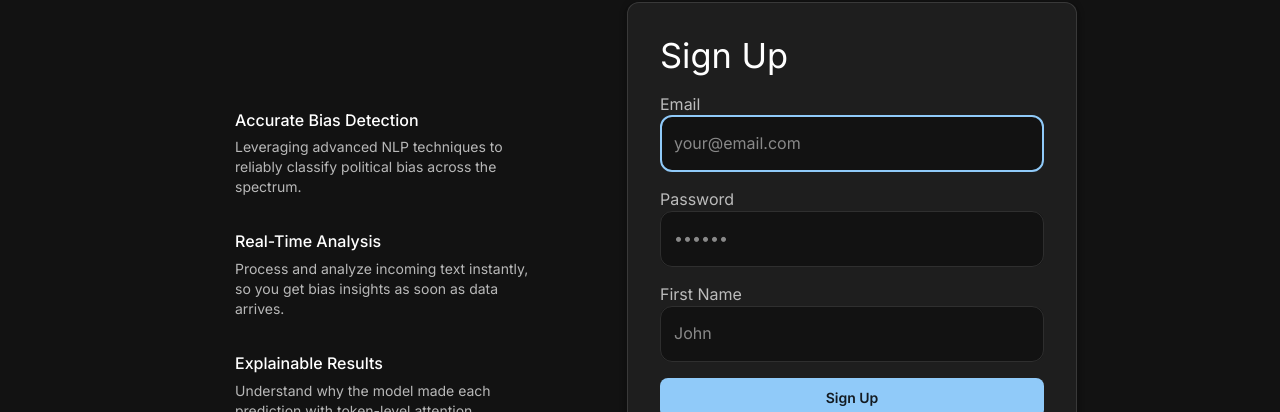
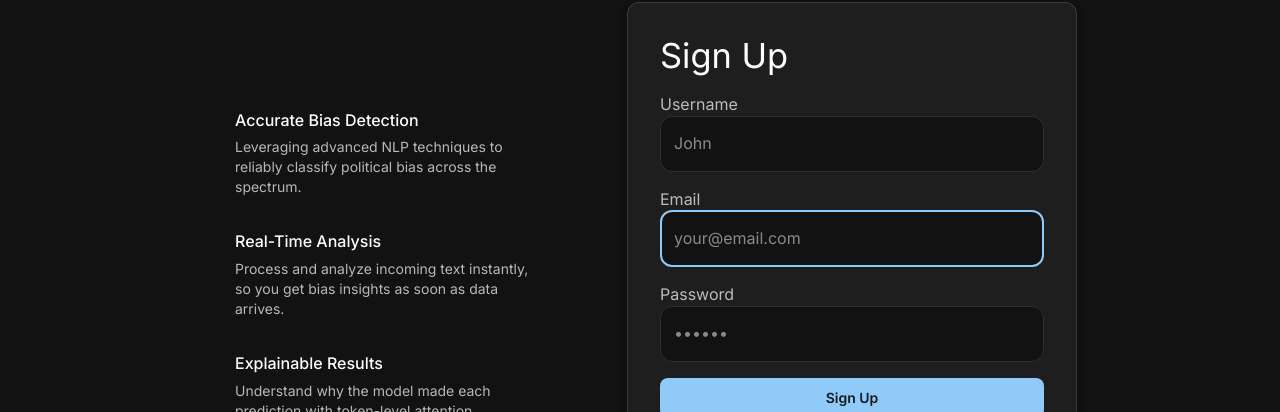
Before and after one commit to orlboys/nuance-web, a Next.js app: page /signup in a window 1280 px wide. Shown: the part 140-552 px from the top of the page. Built offline with nearby package versions, Linux system fonts and the light colour scheme; no server answers; some icons are missing.

Commit message:
feat: add Supabase client setup and integrate SignUpCard component for user registration

```diff
--- a/package.json
+++ b/package.json
@@ -15,6 +15,7 @@
     "@mui/icons-material": "^7.1.0",
     "@mui/material": "^7.1.0",
     "@mui/x-charts": "^8.5.0",
+    "@supabase/supabase-js": "^2.50.0",
     "framer-motion": "^12.11.4",
     "gsap": "^3.13.0",
     "next": "15.3.1",
--- a/src/app/signup/components/LogInCard.tsx
+++ b/src/app/signup/components/SignUpCard.tsx
@@ -30,13 +30,25 @@ const Card = styled(MuiCard)(({ theme }) => ({
   boxShadow: theme.shadows[4],
 }));
 
-interface SignUpCardProps {
+export interface SignUpCardProps {
   onSubmit: (
     event: React.FormEvent<HTMLFormElement>,
     email: string,
     password: string,
     name: string
-  ) => void;
+  ) => Promise<void>;
+  email?: string;
+  setEmail?: React.Dispatch<React.SetStateAction<string>>;
+  password?: string;
+  setPassword?: React.Dispatch<React.SetStateAction<string>>;
+  username?: string;
+  setUsername?: React.Dispatch<React.SetStateAction<string>>;
+}
+
+export interface formSubmission {
+  email: string;
+  name: string;
+  password: string;
 }
 
 export function LogInCard({ onSubmit }: SignUpCardProps) {
@@ -46,7 +58,7 @@ export function LogInCard({ onSubmit }: SignUpCardProps) {
   const [name, setName] = React.useState("");
   const [emailError, setEmailError] = React.useState("");
   const [passwordError, setPasswordError] = React.useState("");
-  const [nameError, setNameError] = React.useState("");
+  const [usernameError, setUsernameError] = React.useState("");
 
   const validateInputs = () => {
     let valid = true;
@@ -62,11 +74,11 @@ export function LogInCard({ onSubmit }: SignUpCardProps) {
     } else {
       setPasswordError("");
     }
-    if (!nameError) {
-      setNameError("Please enter a name");
+    if (!usernameError) {
+      setUsernameError("Please enter a name");
       valid = false;
     } else {
-      setNameError("");
+      setUsernameError("");
     }
     return valid;
   };
@@ -114,6 +126,21 @@ export function LogInCard({ onSubmit }: SignUpCardProps) {
           },
         }}
       >
+        <FormControl error={!!usernameError} fullWidth>
+          <FormLabel htmlFor="name">Username</FormLabel>
+          <TextField
+            name="name"
+            placeholder="John"
+            type="text"
+            id="name"
+            required
+            fullWidth
+            variant="outlined"
+            value={name}
+            onChange={(e) => setName(e.target.value)}
+          />
+          {usernameError && <FormHelperText>{usernameError}</FormHelperText>}
+        </FormControl>
         <FormControl error={!!emailError} fullWidth>
           <FormLabel htmlFor="email">Email</FormLabel>
           <TextField
@@ -146,21 +173,6 @@ export function LogInCard({ onSubmit }: SignUpCardProps) {
             onChange={(e) => setPassword(e.target.value)}
           />
           {passwordError && <FormHelperText>{passwordError}</FormHelperText>}
-        </FormControl>
-        <FormControl error={!!nameError} fullWidth>
-          <FormLabel htmlFor="name">First Name</FormLabel>
-          <TextField
-            name="name"
-            placeholder="John"
-            type="text"
-            id="name"
-            required
-            fullWidth
-            variant="outlined"
-            value={name}
-            onChange={(e) => setName(e.target.value)}
-          />
-          {nameError && <FormHelperText>{nameError}</FormHelperText>}
         </FormControl>
         <Button type="submit" fullWidth variant="contained">
           Sign Up
--- a/src/app/signup/page.tsx
+++ b/src/app/signup/page.tsx
@@ -2,22 +2,62 @@
 
 import * as React from "react";
 import CssBaseline from "@mui/material/CssBaseline";
-import { LogInCard } from "./components/LogInCard";
+import { LogInCard } from "./components/SignUpCard";
 import { Stack } from "@mui/material";
 import Content from "./components/Content";
 import { useTheme } from "@mui/material/styles";
+import { supabase } from "@/lib/supabaseClient"; // Adjust the import based on your project structure
 
 export default function SignIn() {
   const theme = useTheme();
+  const [email, setEmail] = React.useState("");
+  const [password, setPassword] = React.useState("");
+  const [username, setUsername] = React.useState("");
 
-  const handleSubmit = (event: React.FormEvent<HTMLFormElement>) => {
-    // Change this eventually to supabase auth
-    event.preventDefault();
-    const data = new FormData(event.currentTarget);
-    console.log({
-      email: data.get("email"),
-      password: data.get("password"),
-    });
+  const handleSubmit = async (event: React.FormEvent<HTMLFormElement>) => {
+    if (typeof email === "string" && typeof password === "string") {
+      try {
+        // 1. Sign up the user
+        const { data: signUpData, error: signUpError } =
+          await supabase.auth.signUp({
+            email,
+            password,
+            options: {
+              data: {
+                username: username, // optional, still good for metadata
+              },
+            },
+          });
+
+        if (signUpError) {
+          console.error("Error signing up:", signUpError.message);
+          return;
+        }
+
+        const user = signUpData.user;
+        if (!user) {
+          console.error("User not returned after sign-up.");
+          return;
+        }
+
+        // 2. Insert into 'profiles' table
+        const { error: insertError } = await supabase.from("profiles").insert([
+          {
+            id: user.id, // Match Supabase Auth UID
+            username: username,
+            avatar_url: "", // You can set default or let user upload later
+          },
+        ]);
+
+        if (insertError) {
+          console.error("Error inserting profile:", insertError.message);
+        } else {
+          console.log("Profile created successfully.");
+        }
+      } catch (err) {
+        console.error("Error during sign-up flow:", err);
+      }
+    }
   };
 
   return (
@@ -57,9 +97,16 @@ export default function SignIn() {
               m: "auto",
             }}
           >
-            {/* This Stack is the Card stack. Handles the card itself, which contains the sign-in form */}
             <Content />
-            <LogInCard onSubmit={handleSubmit} />
+            <LogInCard
+              onSubmit={handleSubmit}
+              email={email}
+              setEmail={setEmail}
+              password={password}
+              setPassword={setPassword}
+              username={username}
+              setUsername={setUsername}
+            />
           </Stack>
         </Stack>
       </Stack>
--- /dev/null
+++ b/src/lib/supabaseClient.ts
@@ -0,0 +1,12 @@
+// This file is used to create a Supabase client instance
+// Allows us to connect to our Supabase postgres database
+// Note: You'll need to set up a .env.local with the supabaseUrl and supabaseKey
+// (FOR MY MARKER: I'll probably send you my setup for this for submission, if I forget come ask me for it)
+// basically, THE WEBSITE WORKS YOU JUST DONT HAVE THE API KEYS!!!
+
+import { createClient } from "@supabase/supabase-js";
+
+const supabaseUrl = process.env.NEXT_PUBLIC_SUPABASE_URL || "";
+const supabaseKey = process.env.NEXT_PUBLIC_SUPABASE_ANON_KEY || "";
+
+export const supabase = createClient(supabaseUrl, supabaseKey);
```
Also changed, not shown: 1 other file (tests, documents, lock files or other folders).
